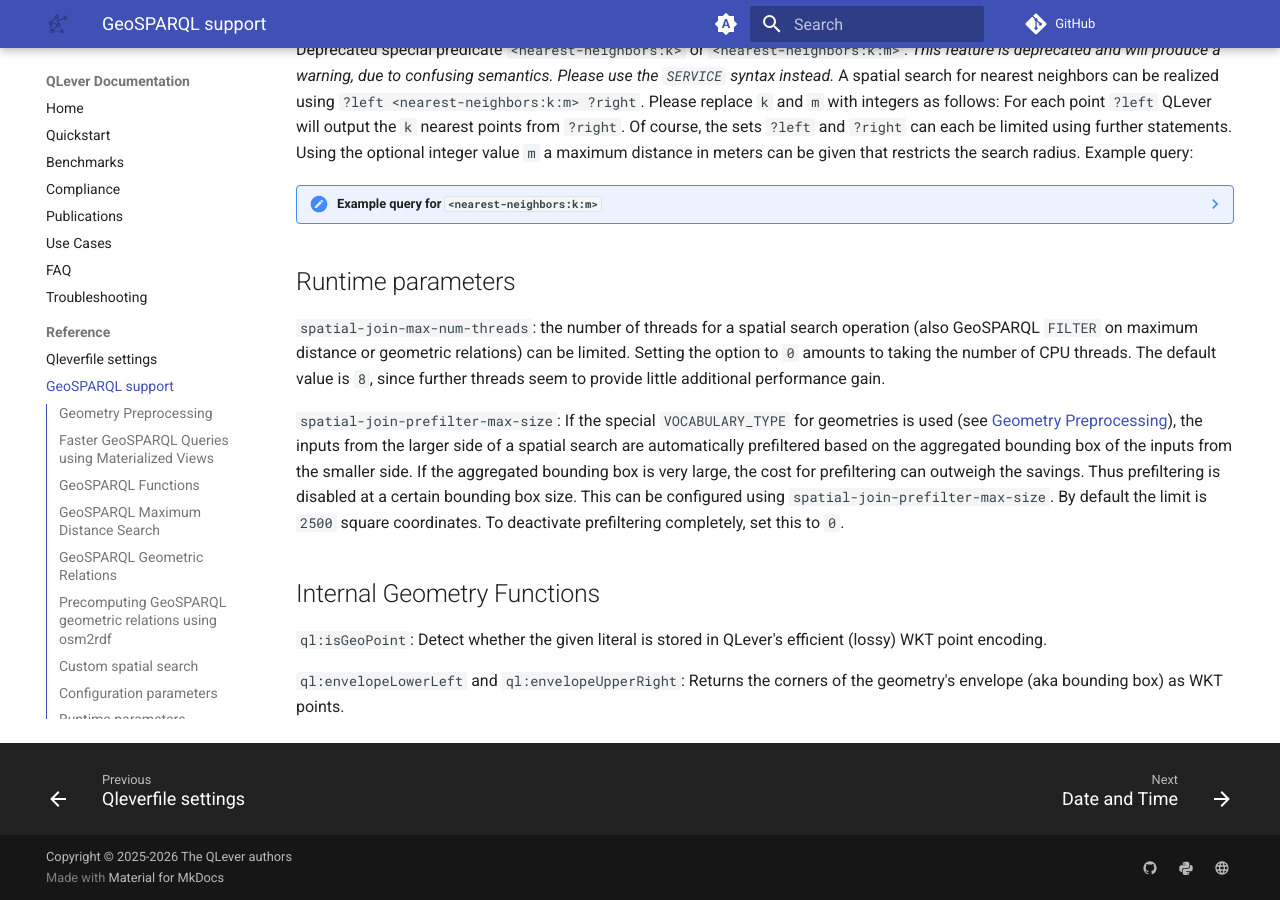
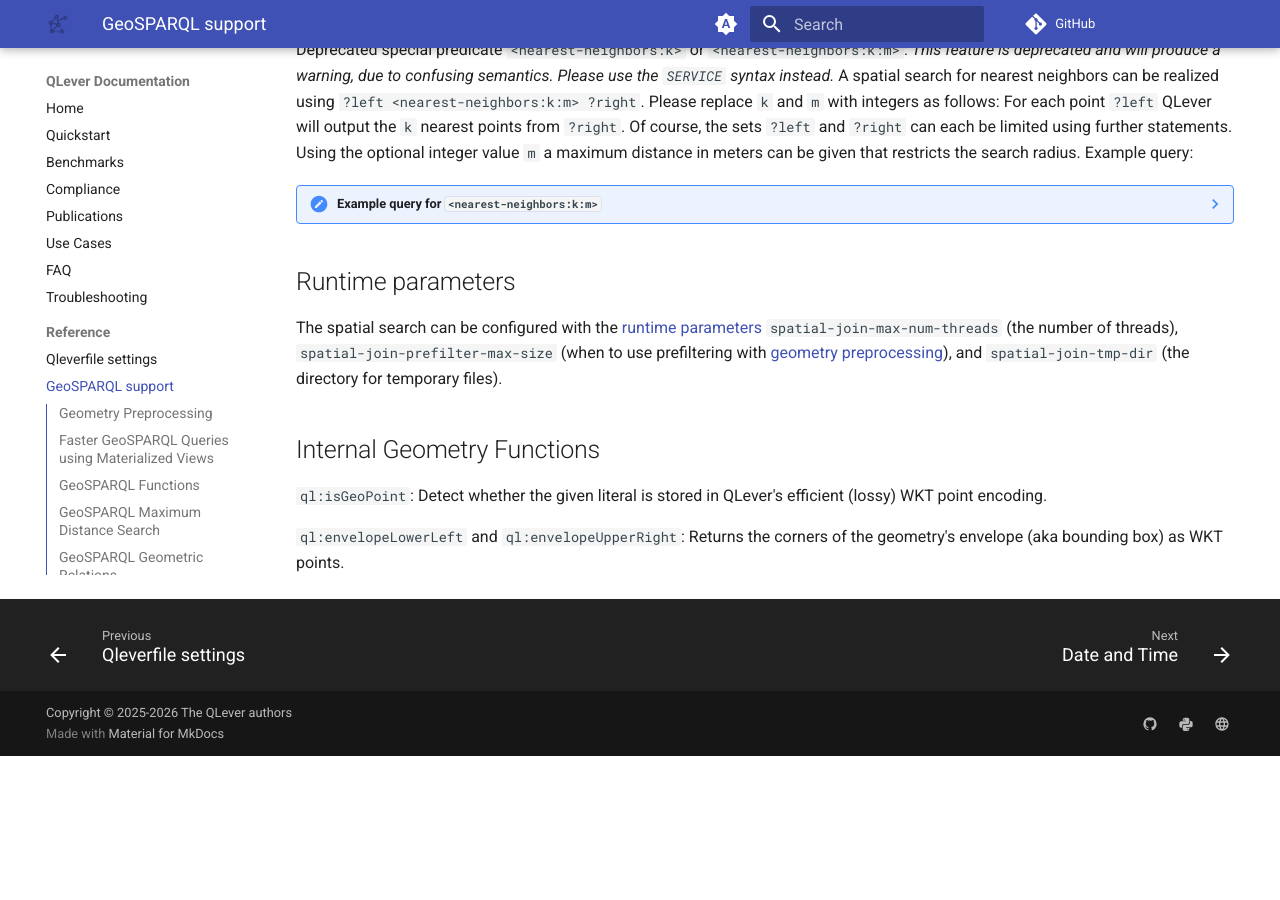
Before and after one commit to qlever-dev/qlever-docs, an MkDocs documentation site: the page built from docs/geosparql.md, in a window 1280 px wide and 900 px high, scrolled down 6430 px. Built offline with MkDocs 1.6.1 and Material for MkDocs 9.7.7, drawn with Linux system fonts in a browser that asks for light colours; plug-ins that fetch from the network failed and are left out; comment, search, counter and statistics services are not loaded; the version menu is left out; after the commit the page ends 7186 px from its top, so only the background shows below that.

Commit message:
Cross-reference runtime parameters from other pages instead of duplicating them

```diff
--- a/docs/geosparql.md
+++ b/docs/geosparql.md
@@ -540,21 +540,11 @@ meters can be given that restricts the search radius. Example query:
 
 ## Runtime parameters
 
-`spatial-join-max-num-threads`: the number of threads for a spatial search
-operation (also GeoSPARQL `FILTER` on maximum distance or geometric relations)
-can be limited. Setting the option to `0` amounts to taking the number of CPU
-threads. The default value is `8`, since further threads seem to provide little
-additional performance gain.
-
-`spatial-join-prefilter-max-size`: If the special `VOCABULARY_TYPE` for
-geometries is used (see [Geometry Preprocessing](#geometry-preprocessing)), the
-inputs from the larger side of a spatial search are automatically prefiltered
-based on the aggregated bounding box of the inputs from the smaller side. If
-the aggregated bounding box is very large, the cost for prefiltering can
-outweigh the savings. Thus prefiltering is disabled at a certain bounding box
-size. This can be configured using `spatial-join-prefilter-max-size`. By
-default the limit is `2500` square coordinates. To deactivate prefiltering
-completely, set this to `0`.
+The spatial search can be configured with the [runtime
+parameters](qleverfile.md#runtime-parameters) `spatial-join-max-num-threads`
+(the number of threads), `spatial-join-prefilter-max-size` (when to use
+prefiltering with [geometry preprocessing](#geometry-preprocessing)), and
+`spatial-join-tmp-dir` (the directory for temporary files).
 
 ## Internal Geometry Functions
 
```
Also changed, not shown: docs/materialized-views.md (+3 -2 lines), docs/qleverfile.md (+16 -8 lines).
